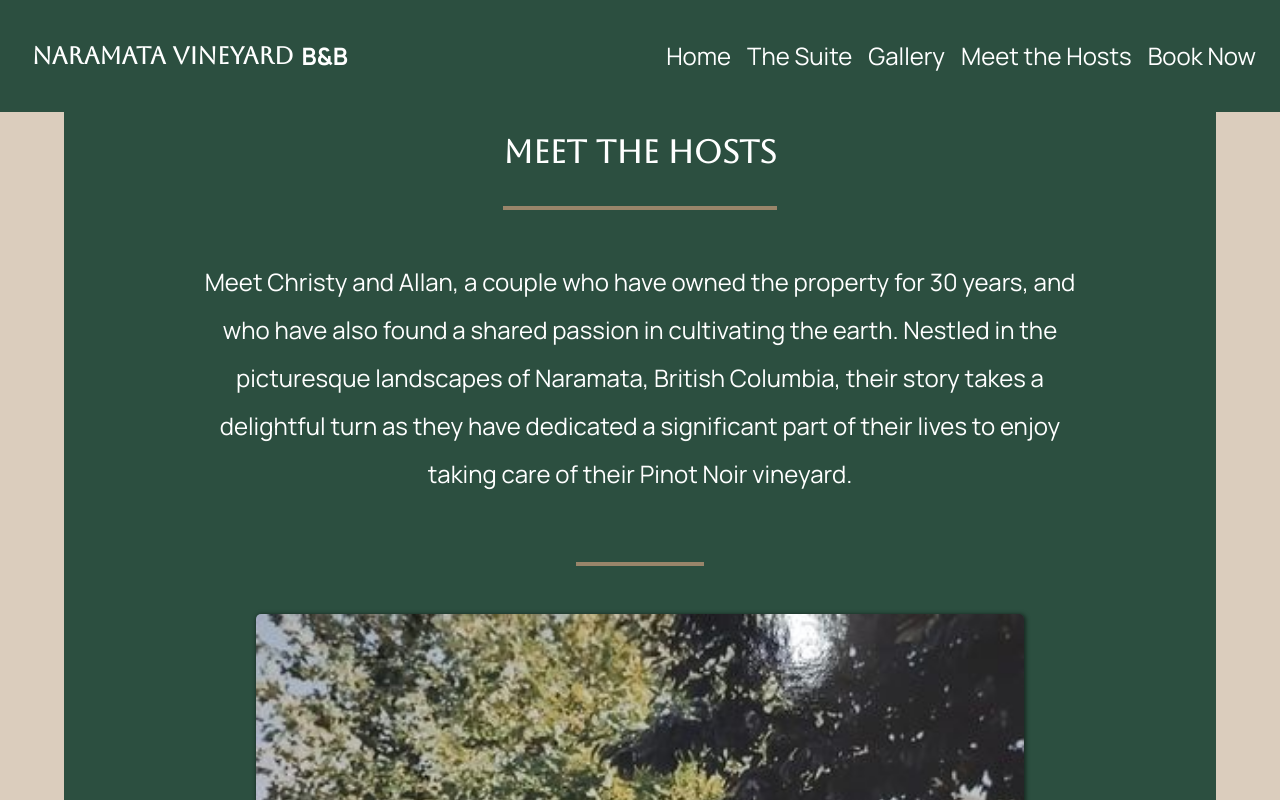
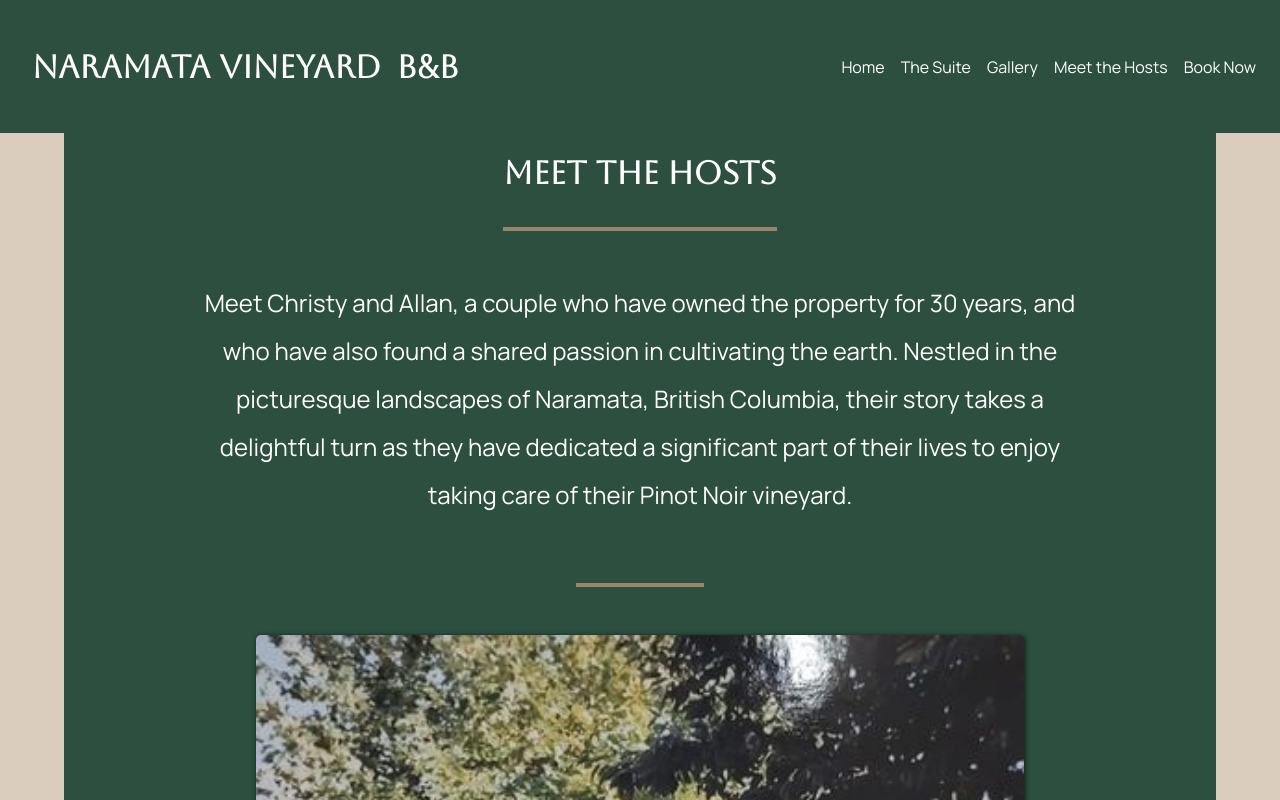
Before and after one commit to erincronie/Naramata-Vineyard, a React (Create React App) app in the folder naramata-vineyard/: page /hosts in a window 1280 px wide. Shown: the top 800 px of the page. Built offline with nearby package versions, Linux system fonts and the light colour scheme.

Commit message:
nav text sizes smaller, title added to slide show

```diff
--- a/naramata-vineyard/src/components/Header/Header.js
+++ b/naramata-vineyard/src/components/Header/Header.js
@@ -6,7 +6,9 @@ const Header = () => {
     return(
    <nav className="nav">
     <div className="nav__title-section">
-        <h2 className="nav__title">Naramata Vineyard</h2>
+        <Link to="/">
+            <h2 className="nav__title">Naramata Vineyard</h2>
+        </Link>
         <h3 className='nav__secondary-title'>B&B</h3>
     </div>
 
--- a/naramata-vineyard/src/components/Header/Header.scss
+++ b/naramata-vineyard/src/components/Header/Header.scss
@@ -26,28 +26,27 @@
     }
 
     &__title {
-        font-family: $secondary-font;
-        font-size: 1.5rem;
-        padding: 1rem 0 0 0;
+       @include section-title;
+       margin: 1rem;
         @include tablet {
-            padding: 0;
-            margin: 0 .5rem 0 0;
+            margin: 0;
         }
 
     }
 
     &__secondary-title {
-        @include mobile-body;
+        @include section-title;
+        margin: .5rem;
             @include tablet {
-                @include tablet-body;
+                margin: 1rem;
             }
-
     }
 
     &__list {
         display: flex;
         flex-direction: column;
         align-items: center;
+        margin: 1rem 0;
         @include mobile-body;
            @include tablet {
             flex-direction: row;
@@ -57,9 +56,8 @@
 
     &__item {
         @include navStyles;
-        @include mobile-header;
+        @include mobile-body;
             @include tablet {
-                @include tablet-body;
                 margin: .5rem;
             }
         &:hover {
--- a/naramata-vineyard/src/pages/Home/Home.js
+++ b/naramata-vineyard/src/pages/Home/Home.js
@@ -1,4 +1,4 @@
-import '../Home/Home.scss'
+import '../Home/Home.scss';
 import React from "react";
 import Slideshow from '../../components/Slideshow/Slideshow';
 import Map from '../../components/Map/Map';
@@ -10,10 +10,11 @@ import Dogs from '../../assets/images/dogs.jpeg';
 const Home = () => {
     return (
         <main className='homepage'>
-            <Slideshow />
+            <Slideshow className='homepage__slideshow'/>
+            <h2 className='homepage__slideshow-title'>Weclome to Naramata Vineyard B&B</h2>
 
             <div className='homepage__upper-section'>
-                <h2 className='homepage__title'>Namasté Naramata</h2>
+                <h1 className='homepage__title'>Namasté Naramata</h1>
 
                 <p className='homepage__bio'>Indulge in the tranquility of our bed and breakfast nestled within a vineyard's embrace, where the subtle whispers of rustling vines and the serene ambiance of the rolling countryside create a peaceful escape. Our quiet retreat on the vineyard offers a calming haven for guests, inviting them to unwind amid the picturesque beauty of the winemaking landscape</p>
             <div className='homepage__border-bottom'></div>
--- a/naramata-vineyard/src/pages/Home/Home.scss
+++ b/naramata-vineyard/src/pages/Home/Home.scss
@@ -7,6 +7,29 @@
     background-color: $primary-text-color;
     align-items: center;
     background-color: $background-color;
+    position: relative;
+
+    &__slideshow {
+        position: relative;
+    }
+
+    &__slideshow-title {
+        @include section-title;
+        position: absolute;
+        transform: translate(-50%, -50%);
+        z-index: 10;
+        color: $primary-text-color;
+        text-align: center;
+        font-size: 2rem;
+        top: 2%;
+        left: 50%;
+            @include tablet {
+                font-size: 6rem;
+                top: 5%;
+            }       @include desktop {
+                    font-size: 8rem;
+            }
+    }
 
     &__upper-section,
     &__lower-section {
@@ -19,7 +42,7 @@
 
     &__title {
        @include section-title;
-        margin: 1rem;
+        margin: 2rem;
             @include tablet {
                 font-size: 3rem;
             }
@@ -27,14 +50,14 @@
 
     &__bio {
         @include mobile-body;
-        margin: 1rem;
+        margin: 2rem;
             @include tablet {
                 @include tablet-body;
             }
     }
 
     &__image {
-        width: 70vw;
+        width: 40vw;
         margin:  1rem auto;
         padding: .5rem;
         @include border;
@@ -45,8 +68,8 @@
 
     &__suite-description {
         @include mobile-body;
-        margin: 1rem;
-        width: 50vw;
+        margin: 2rem;
+        width: 60vw;
             @include tablet {
                 @include tablet-body;
                 margin: 3rem;
@@ -58,12 +81,4 @@
         @include border-bottom;
         width: 10vw;
     }
-
-    &__image-placeholder {
-        height: 60vh;
-        width: 60vw;
-        margin: 1rem;
-        padding: .5rem;
-        @include border;
-    }
 }
```
